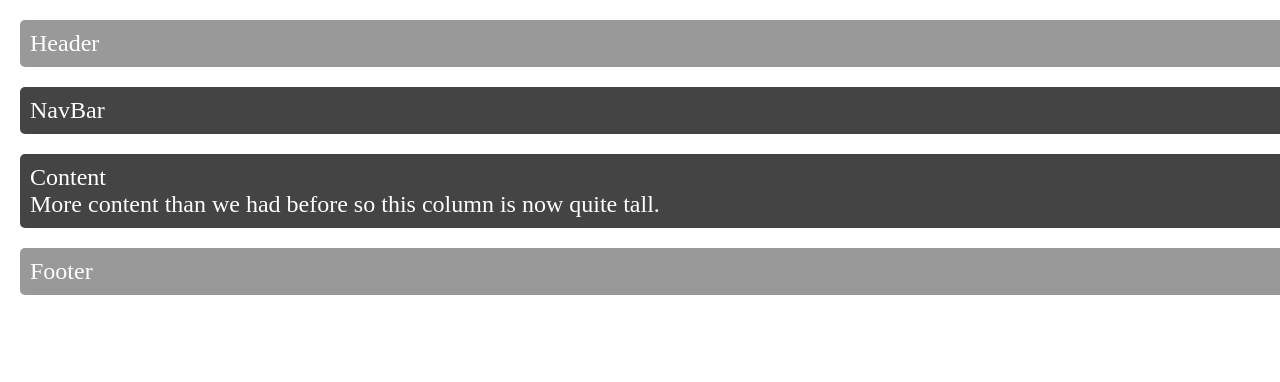
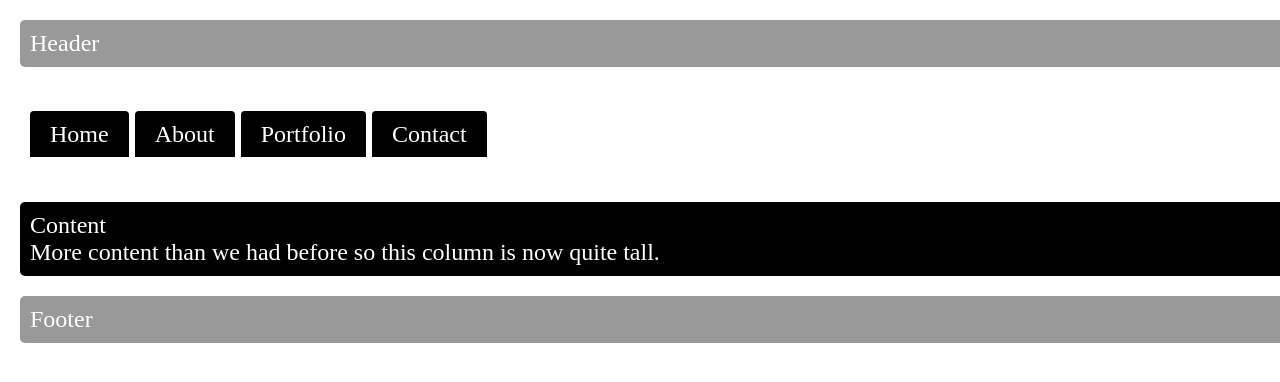
Before and after one commit to basavarajnb/csharp, a website: page html/index1.html in a window 1280 px wide. Shown: the top 382 px of the page. Drawn offline with Linux system fonts and the light colour scheme.

Commit message:
nav bar HTML

```diff
--- a/html/index1.html
+++ b/html/index1.html
@@ -11,10 +11,9 @@
             grid-area: navbar;
         }
 
-
-
         .content {
             grid-area: content;
+            background-color: black;
         }
 
         .header {
@@ -25,80 +24,53 @@
             grid-area: footer;
         }
 
-    .wrapper {
-        background-color: #fff;
-        color: #444;
-    }
+        .wrapper {}
 
         .wrapper {
             display: grid;
             grid-gap: 1em;
-    grid-template-areas:
-     "header"
-     "navbar"
-     "content"
-     "footer"
+            grid-template-areas: "header" "navbar" "content" "footer"
         }
         /*480px, 768px, 960px, & 1280px */
 
         @media only screen and (max-width: 360px) {
             .wrapper {
-        grid-template-areas:
-        "header "
-        "navbar"
-        "content"
-        "footer";
+                grid-template-areas: "header " "navbar" "content" "footer";
             }
         }
 
-    @media only screen and (min-width: 360px)  and (max-width: 480px) {
+        @media only screen and (min-width: 360px) and (max-width: 480px) {
             .wrapper {
-        grid-template-areas:
-        "header "
-        "navbar"
-        "content"
-        "footer";
-    }
-    }
-    @media only screen and (min-width: 480px)  {
-    .wrapper {
-
-        grid-template-columns: 10% auto;
-        grid-template-areas:
-        "header   header"
-        "navbar  navbar"
-        "content content"
-        "footer   footer";
+                grid-template-areas: "header " "navbar" "content" "footer";
             }
         }
 
-    @media only screen and (min-width: 764px)   {
+        @media only screen and (min-width: 480px) {
+            .wrapper {
+                grid-template-columns: 10% auto;
+                grid-template-areas: "header   header" "navbar  navbar" "content content" "footer   footer";
+            }
+        }
+
+        @media only screen and (min-width: 764px) {
             .wrapper {
                 grid-gap: 20px;
                 grid-template-columns: 120px 120px 120px 120px 240px 240px;
-            grid-template-areas:
-            "header  header  header header header header"
-            "navbar navbar navbar navbar navbar navbar"
-            "content content content content content content"
-            "footer  footer  footer footer  footer  footer";
+                grid-template-areas: "header  header  header header header header" "navbar navbar navbar navbar navbar navbar" "content content content content content content" "footer  footer  footer footer  footer  footer";
                 max-width: 764px;
             }
         }
-    @media only screen and (min-width: 960px)   {
+
+        @media only screen and (min-width: 960px) {
             .wrapper {
                 grid-gap: 20px;
                 grid-template-columns: 120px 240px 120px 240px 240px 240px;
-            grid-template-areas:
-            "header  header  header header header header"
-            "navbar navbar navbar navbar navbar navbar"
-            "content content content content content content"
-            "footer  footer  footer footer  footer  footer";
+                grid-template-areas: "header  header  header header header header" "navbar navbar navbar navbar navbar navbar" "content content content content content content" "footer  footer  footer footer  footer  footer";
                 max-width: 960px;
             }
         }
 
         .box {
-  background-color: #444;
             color: #fff;
             border-radius: 5px;
             padding: 10px;
@@ -110,13 +82,40 @@
             background-color: #999;
         }
 
+        ul#menu {
+            padding: 0;
+        }
+
+        ul#menu li {
+            display: inline;
+            list-style-type: none;
+        }
+
+        ul#menu li a {
+            background-color: black;
+            color: white;
+            padding: 10px 20px;
+            text-decoration: none;
+            border-radius: 4px 4px 0 0;
+        }
+
+        ul#menu li a:hover {
+            background-color: orange;
+        }
     </style>
 </head>
 
 <body>
     <div class="wrapper">
         <div class="box header">Header</div>
-  <div class="box navbar">NavBar</div>
+        <div class="box navbar">
+            <ul id="menu">
+                <li><a href="#">Home</a></li>
+                <li class="active"><a href="#">About</a></li>
+                <li><a href="#">Portfolio</a></li>
+                <li><a href="#">Contact</a></li>
+            </ul>
+        </div>
         <div class="box content">Content
             <br /> More content than we had before so this column is now quite tall.</div>
         <div class="box footer">Footer</div>
```
Lines whose indentation alone changed are shown as unchanged.
